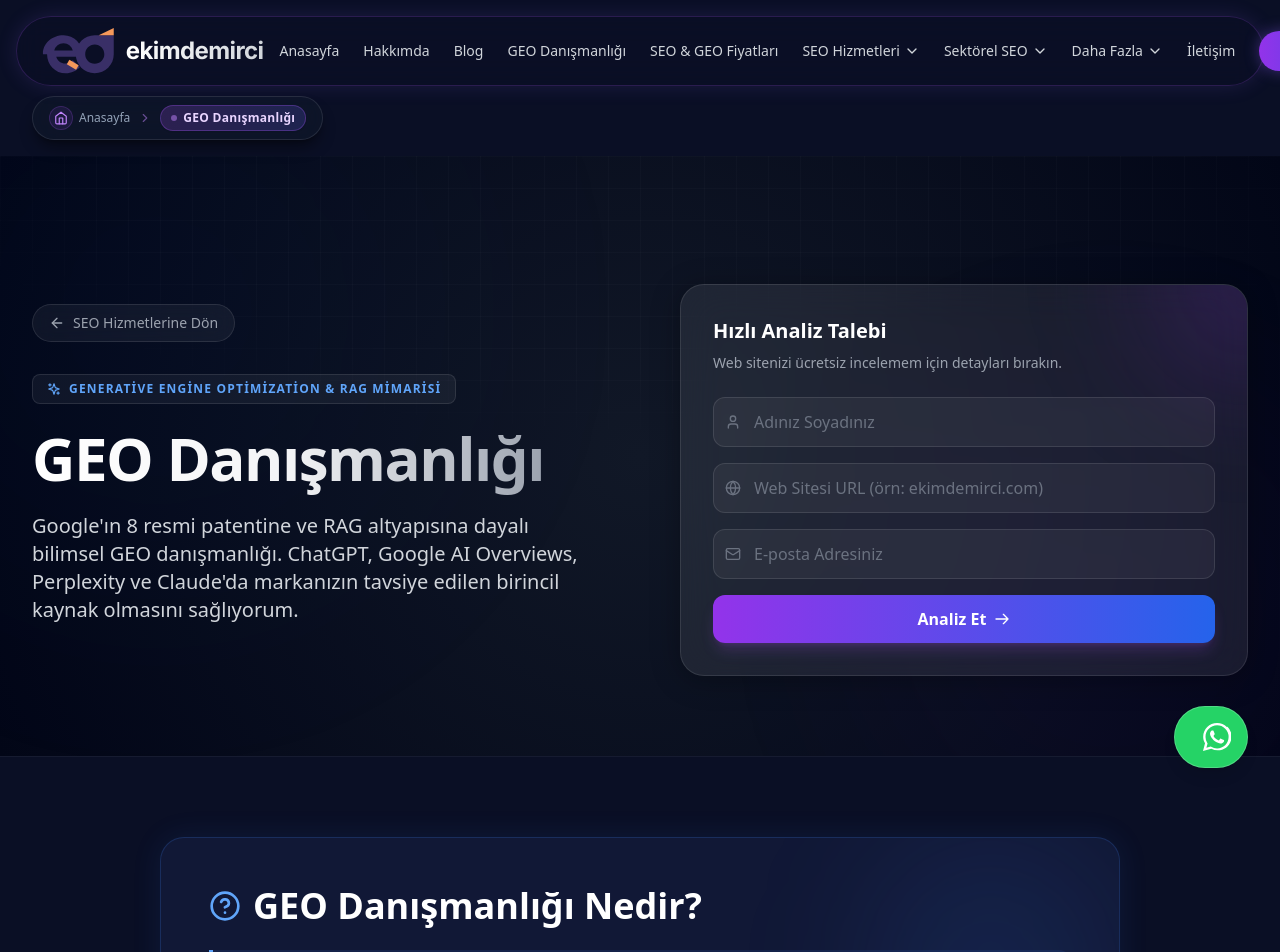
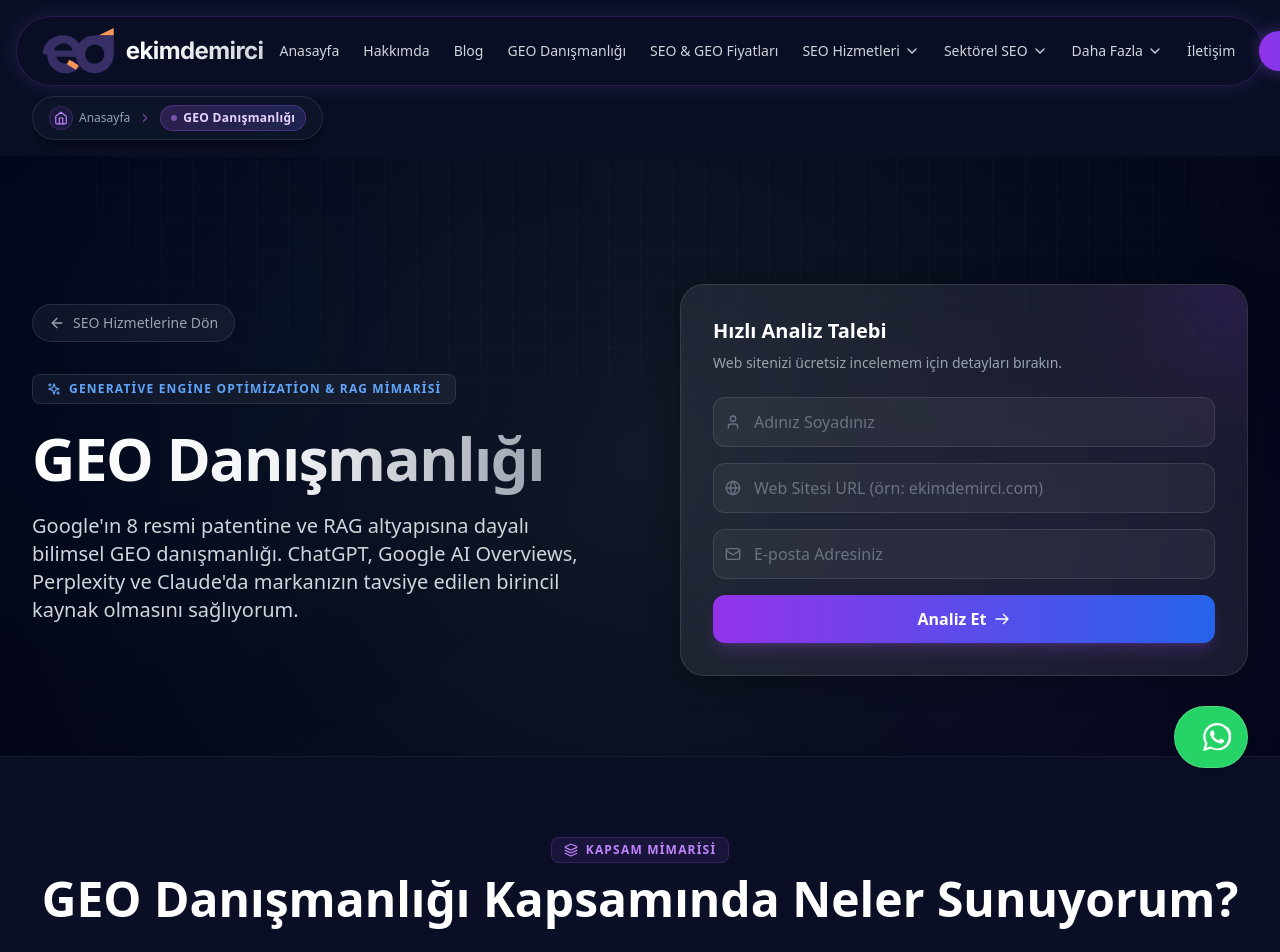
Before and after one commit to exburn35/ekimdemirci, a Next.js app: page /geo-danismanligi in a window 1280 px wide. Shown: the top 952 px of the page. Built offline with nearby package versions, Linux system fonts and the light colour scheme.

Commit message:
fix: mukerrer tanim ve soru-cevap bloku kaldirildi

```diff
--- a/app/(main)/geo-danismanligi/page.tsx
+++ b/app/(main)/geo-danismanligi/page.tsx
@@ -66,11 +66,6 @@
         description="Google'ın 8 resmi patentine ve RAG altyapısına dayalı bilimsel GEO danışmanlığı. ChatGPT, Google AI Overviews, Perplexity ve Claude'da markanızın tavsiye edilen birincil kaynak olmasını sağlıyorum."
         icon="Brain"
         gradient="from-emerald-500 via-teal-500 to-cyan-500"
-        definition={{
-          question: "GEO Danışmanlığı Nedir?",
-          answer: "GEO (Generative Engine Optimization), web sitenizin içerik ve veri yapısını yapay zeka arama motorlarının (ChatGPT Search, Perplexity, Google AI Overviews) RAG vektör arama ve Knowledge Graph indekslerine tam uyumlu hale getiren bilimsel danışmanlık sürecidir.",
-          paragraph: "Rakipleriniz geleneksel SEO ile 10 mavi bağlantıda tıklama yarışındayken, patent bazlı GEO stratejimiz ile markanızı yapay zekanın kullanıcıya sunduğu tek doğrudan yanıta birincil otoriter kaynak olarak yerleştiriyoruz."
-        }}
         scope={[
           {
             title: "Semantik Varlık (Entity) & Knowledge Graph",
```
